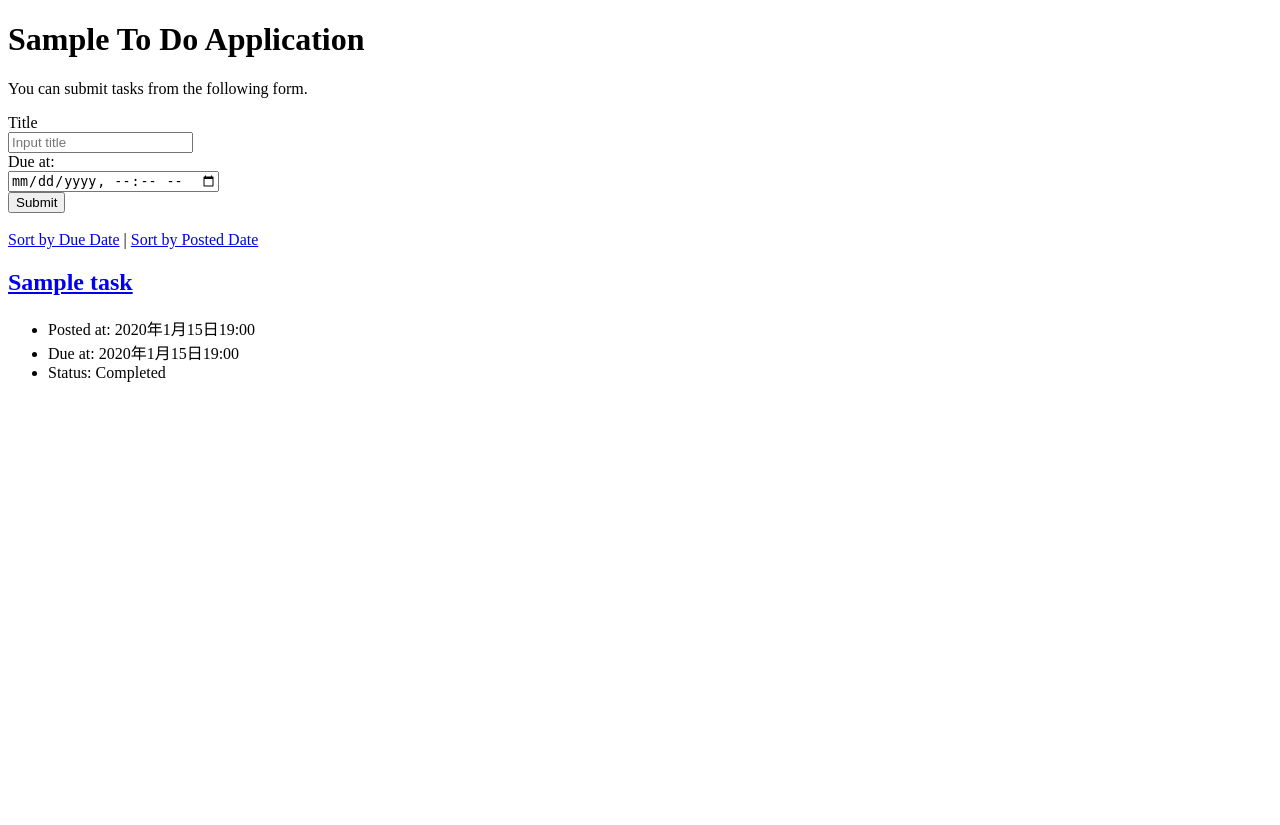
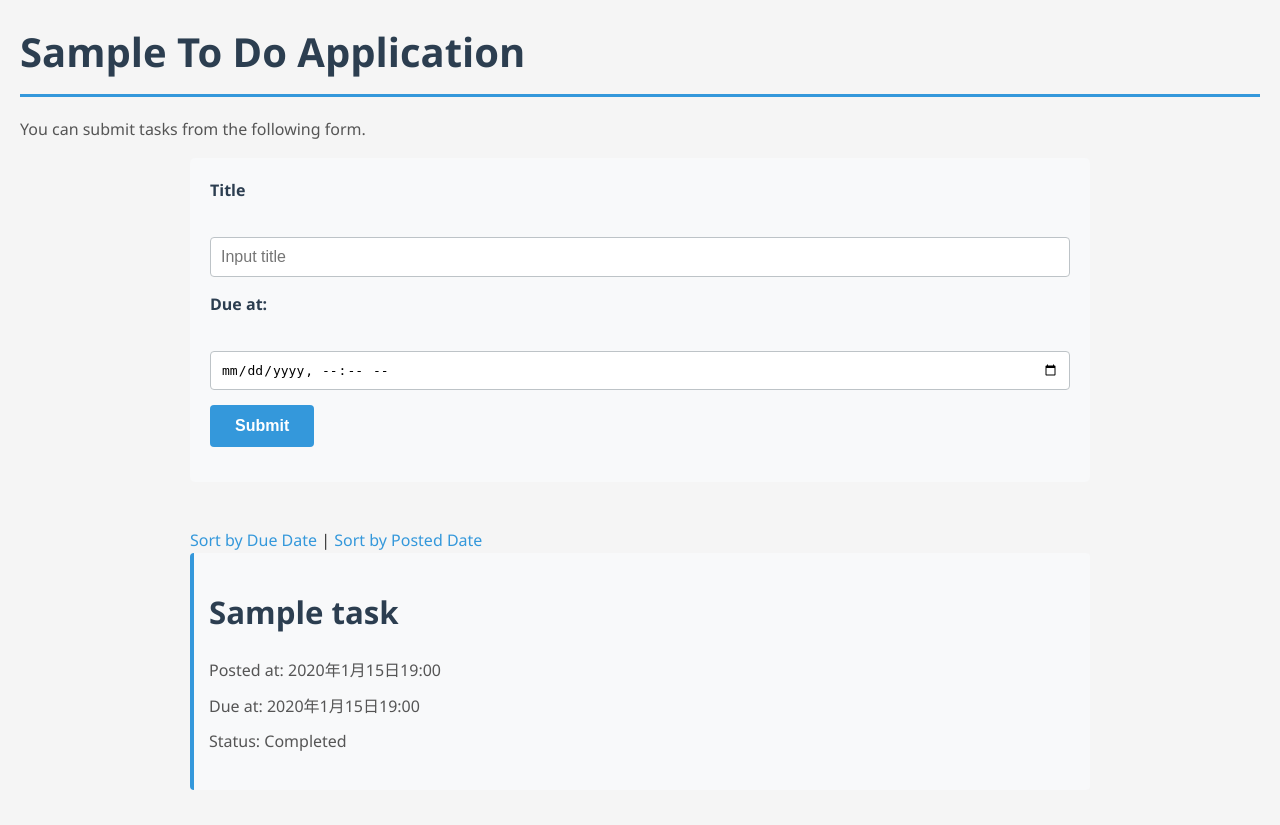
Before and after one commit to s1f10250062/django-test-exercise, a Django app: page / in a window 1280 px wide. Before the commit the page ends 382 px from the top, so only its background shows below. Run offline with Django 5.2, Linux system fonts and the light colour scheme; tables that the repository leaves empty hold one stand-in row (values such as "Sample post").

Commit message:
CSSを追加

```diff
--- /dev/null
+++ b/todo/static/todo/style.css
@@ -0,0 +1,154 @@
+* {
+    margin: 0;
+    padding: 0;
+    box-sizing: border-box;
+}
+
+body {
+    font-family: 'Segoe UI', Tahoma, Geneva, Verdana, sans-serif;
+    background-color: #f5f5f5;
+    color: #333;
+    line-height: 1.6;
+    padding: 20px;
+}
+
+h1 {
+    color: #2c3e50;
+    margin-bottom: 20px;
+    font-size: 2.5em;
+    border-bottom: 3px solid #3498db;
+    padding-bottom: 10px;
+}
+
+h2 {
+    color: #34495e;
+    margin-top: 20px;
+    margin-bottom: 15px;
+    font-size: 1.5em;
+}
+
+p {
+    color: #555;
+    margin-bottom: 15px;
+}
+
+form {
+    background-color: #f8f9fa;
+    padding: 20px;
+    border-radius: 5px;
+    margin-bottom: 20px;
+    max-width: 900px;
+    margin-left: auto;
+    margin-right: auto;
+}
+
+form div {
+    margin-bottom: 15px;
+}
+
+label {
+    display: block;
+    margin-bottom: 8px;
+    font-weight: bold;
+    color: #2c3e50;
+}
+
+input[type="text"],
+input[type="datetime-local"] {
+    width: 100%;
+    padding: 10px;
+    border: 1px solid #bdc3c7;
+    border-radius: 4px;
+    font-size: 1em;
+    transition: border-color 0.3s;
+}
+
+input[type="text"]:focus,
+input[type="datetime-local"]:focus {
+    outline: none;
+    border-color: #3498db;
+    box-shadow: 0 0 5px rgba(52, 152, 219, 0.3);
+}
+
+button {
+    background-color: #3498db;
+    color: white;
+    padding: 12px 25px;
+    border: none;
+    border-radius: 4px;
+    font-size: 1em;
+    font-weight: bold;
+    cursor: pointer;
+    transition: background-color 0.3s;
+}
+
+button:hover {
+    background-color: #2980b9;
+}
+
+a {
+    color: #3498db;
+    text-decoration: none;
+    transition: color 0.3s;
+}
+
+a:hover {
+    color: #2980b9;
+    text-decoration: underline;
+}
+
+/* Existing HTML element styling */
+.text {
+    border-left: 4px solid #3498db;
+    padding: 15px;
+    margin-bottom: 15px;
+    background-color: #f8f9fa;
+    border-radius: 4px;
+    transition: box-shadow 0.3s;
+    max-width: 900px;
+    margin-left: auto;
+    margin-right: auto;
+}
+
+.text:hover {
+    box-shadow: 0 2px 8px rgba(0, 0, 0, 0.1);
+}
+
+.text h2 a {
+    font-size: 1.3em;
+    color: #2c3e50;
+}
+
+.text ul {
+    list-style: none;
+    margin-top: 10px;
+    padding-left: 0;
+}
+
+.text li {
+    padding: 5px 0;
+    color: #555;
+}
+
+ul {
+    max-width: 900px;
+    margin: 15px auto;
+    padding-left: 20px;
+}
+
+ul li {
+    padding: 5px 0;
+    color: #555;
+}
+
+div {
+    max-width: 900px;
+    margin-left: auto;
+    margin-right: auto;
+}
+
+br {
+    margin: 10px 0;
+    display: block;
+    height: 0;
+}
--- a/todo/templates/todo/detail.html
+++ b/todo/templates/todo/detail.html
@@ -6,6 +6,7 @@
     <title>To Do Application</title>
     <meta charset="UTF-8">
     <meta name="author" content="INIAD">
+    <link rel="stylesheet" href="{% static 'todo/style.css' %}">
   </head>
 
   <body>
--- a/todo/templates/todo/edit.html
+++ b/todo/templates/todo/edit.html
@@ -6,6 +6,7 @@
     <title>To Do Application</title>
     <meta charset="UTF-8">
     <meta name="author" content="INIAD">
+    <link rel="stylesheet" href="{% static 'todo/style.css' %}">
   </head>
 
   <body>
--- a/todo/templates/todo/index.html
+++ b/todo/templates/todo/index.html
@@ -6,6 +6,7 @@
 <title>To Do Application</title>
 <meta charset="UTF-8">
 <meta name="author" content="INIAD">
+<link rel="stylesheet" href="{% static 'todo/style.css' %}">
 </head>
 
 <body>
```
